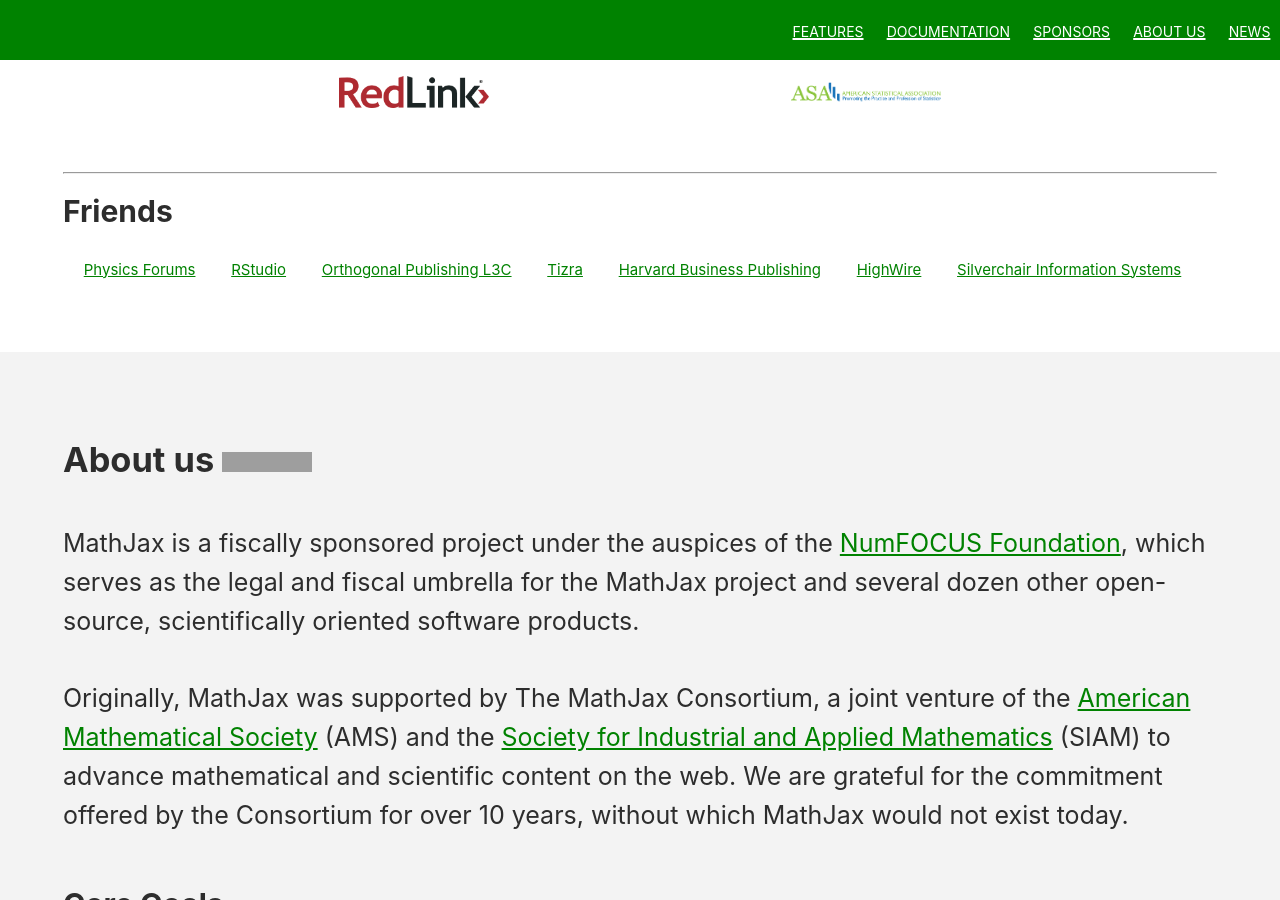
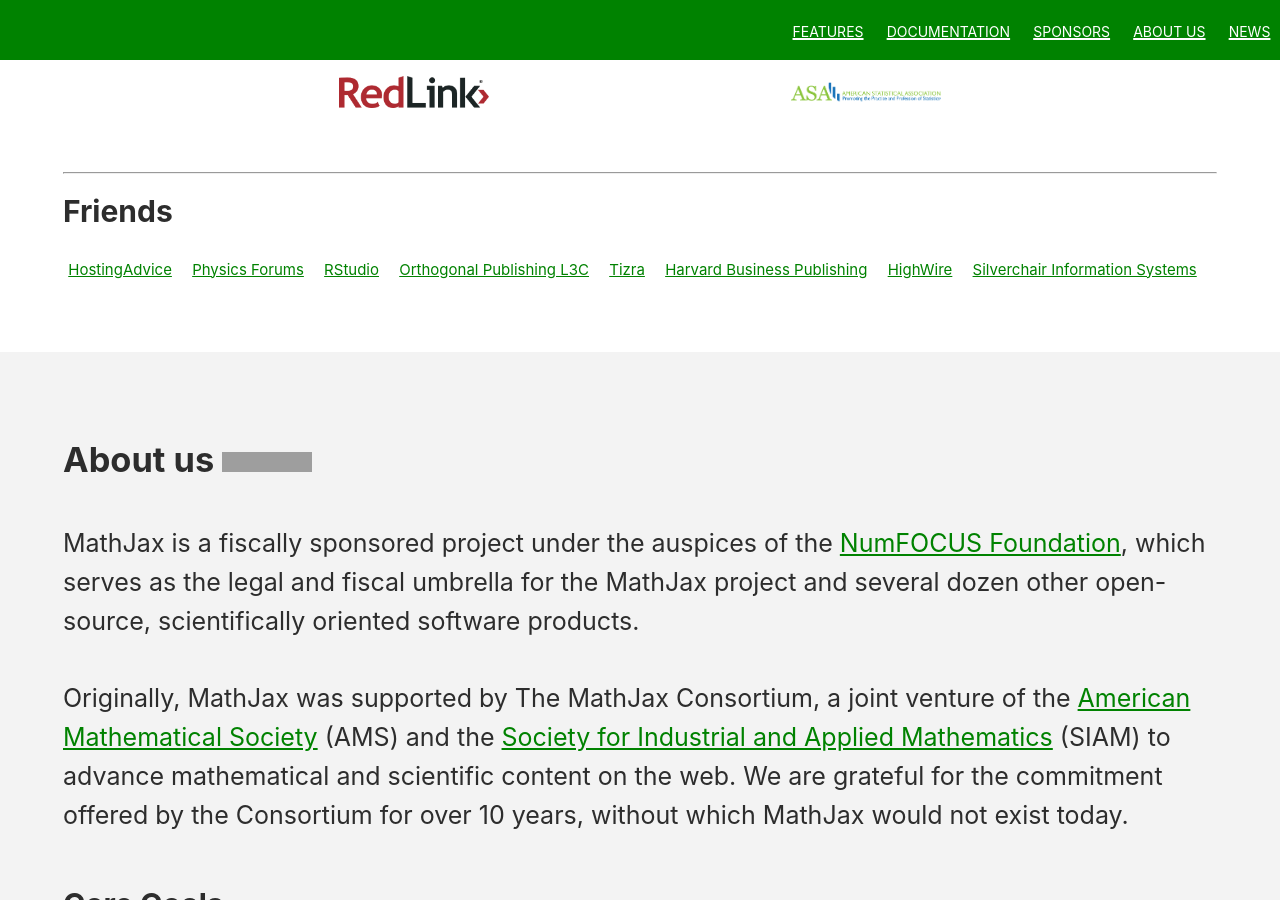
Before and after one commit to mathjax/MathJax-website, a Jekyll site: the page built from index.html, in a window 1280 px wide and 900 px high, scrolled down 5550 px. Built offline with Jekyll 4.4.1, drawn with Linux system fonts in a browser that asks for light colours; grey boxes are pictures that could not be loaded.

Commit message:
Add HostingAdvice to Friends

```diff
--- a/_includes/frontpage/sponsors.html
+++ b/_includes/frontpage/sponsors.html
@@ -316,6 +316,7 @@
 
     <h3>Friends</h3>
     <div class="cards sponsors friends">
+      <a href="https://www.hostingadvice.com/blog/mathjax-displays-notion-across-browsers/">HostingAdvice</a>
       <a href="http://www.physicsforums.com/">Physics Forums</a>
       <a href="http://www.rstudio.com/">RStudio</a>
       <a href="http://www.orthogonalpublishing.com/">Orthogonal Publishing L3C</a>
```
